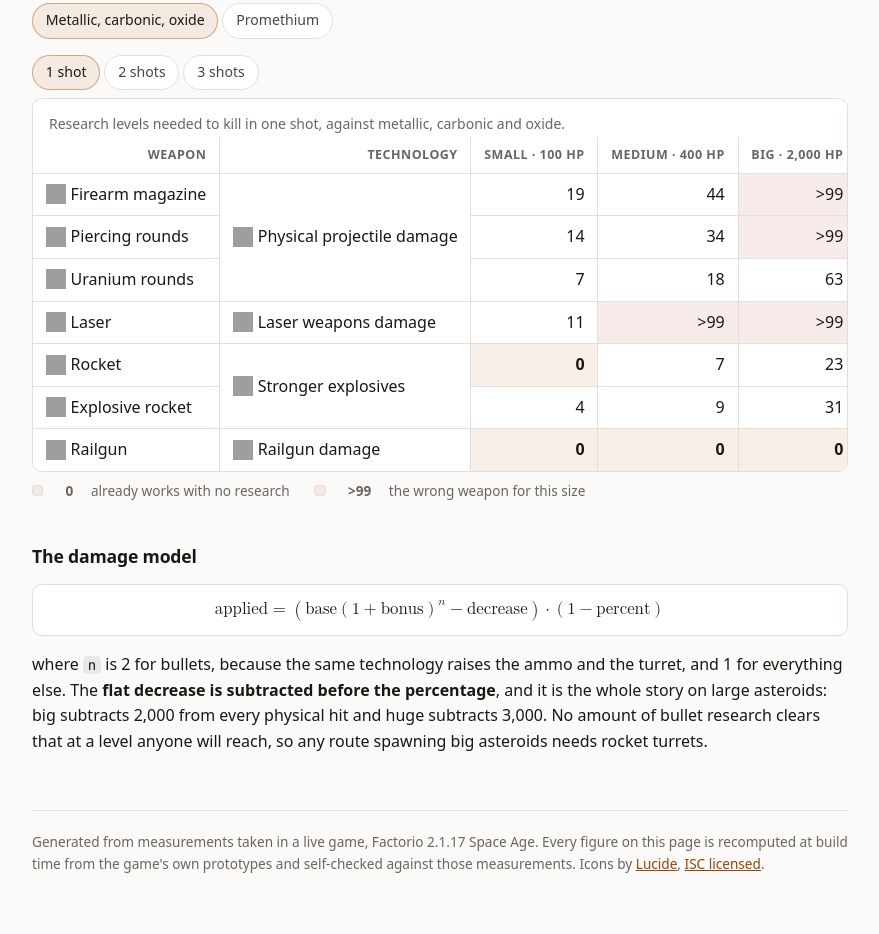
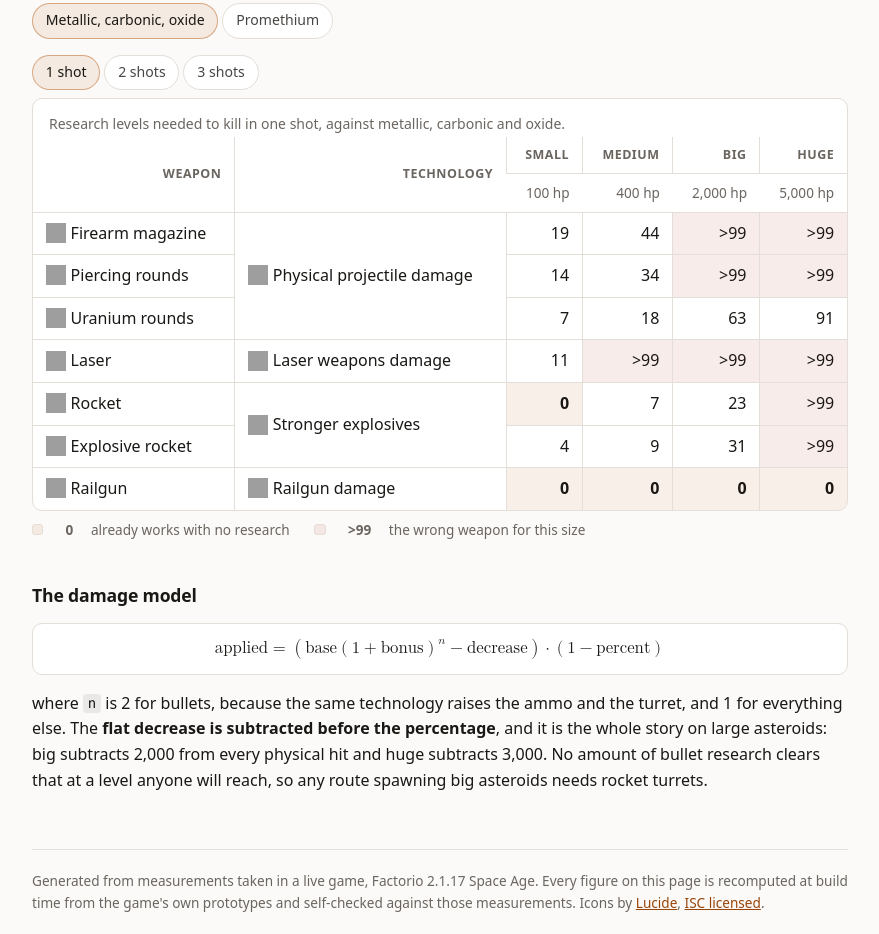
Before and after one commit to My-Stuff-At/factorio, a plain HTML site: page index.html in a window 1280 px wide. Shown: the part 3299-4233 px from the top of the page, without its empty margins (332-1211 px from the left). Drawn offline with Linux system fonts and the light colour scheme; grey boxes are pictures that could not be loaded.

Commit message:
site: cd23a36

```diff
--- a/app.97b26ab7.js
+++ b/app.06bcc4c1.js
@@ -195,10 +195,11 @@ if (combatData) {
     const kind = C.kinds[pick.kindIndex];
     const rows = C.levels[pick.kindIndex][pick.shotIndex];
 
-    // Header carries the hit points, which double for promethium.
-    table.querySelectorAll('thead th[data-size]').forEach(th => {
-      const a = C.sizes.find(x => x.size === th.dataset.size);
-      th.innerHTML = `${a.size} &middot; ${num(a.hp * kind.mul)} hp`;
+    // Hit points sit in their own row under the size headers, and double for
+    // promethium. The size names themselves never change.
+    table.querySelectorAll('thead td[data-size]').forEach(td => {
+      const size = C.sizes.find(x => x.size === td.dataset.size);
+      td.textContent = `${num(size.hp * kind.mul)} hp`;
     });
 
     table.querySelectorAll('tbody tr').forEach((tr, r) => {
--- a/index.html
+++ b/index.html
@@ -11,7 +11,7 @@
 <meta name="viewport" content="width=device-width, initial-scale=1">
 <title>Space platform reference — Factorio Space Age</title>
 <meta name="description" content="Space platform reference for Factorio Space Age: cruise speed by hull width and thruster count, and the weapon research needed to kill each asteroid size, both derived from the game's own prototypes and checked against measurements.">
-<link rel="stylesheet" href="style.7136d66f.css">
+<link rel="stylesheet" href="style.4edf81c9.css">
 </head>
 <body>
 <div class="layout">
@@ -191,15 +191,18 @@
     <div class="wrap">
         <table class="grid kills" id="kill-grid">
           <caption id="kill-caption">Research levels needed to kill in one shot, against metallic, carbonic and oxide.</caption>
-          <thead><tr><th scope="col">Weapon</th><th scope="col">Technology</th><th scope="col" data-size="Small">Small &middot; 100 hp</th><th scope="col" data-size="Medium">Medium &middot; 400 hp</th><th scope="col" data-size="Big">Big &middot; 2,000 hp</th><th scope="col" data-size="Huge">Huge &middot; 5,000 hp</th></tr></thead>
+          <thead>
+            <tr><th scope="col" rowspan="2">Weapon</th><th scope="col" rowspan="2">Technology</th><th scope="col">Small</th><th scope="col">Medium</th><th scope="col">Big</th><th scope="col">Huge</th></tr>
+            <tr><td class="hp" data-size="Small">100 hp</td><td class="hp" data-size="Medium">400 hp</td><td class="hp" data-size="Big">2,000 hp</td><td class="hp" data-size="Huge">5,000 hp</td></tr>
+          </thead>
           <tbody>
-            <tr><th scope="row"><a class="iref" href="https://wiki.factorio.com/Firearm_magazine" title="Firearm magazine"><img src="https://wiki.factorio.com/images/thumb/Firearm_magazine.png/24px-Firearm_magazine.png" srcset="https://wiki.factorio.com/images/thumb/Firearm_magazine.png/48px-Firearm_magazine.png 2x" width="24" height="24" alt="" decoding="async">Firearm magazine</a></th><th class="tech" scope="rowgroup" rowspan="3"><a class="iref" href="https://wiki.factorio.com/Physical_projectile_damage_(research)" title="Physical projectile damage"><img src="https://wiki.factorio.com/images/thumb/Physical_projectile_damage_(research).png/24px-Physical_projectile_damage_(research).png" srcset="https://wiki.factorio.com/images/thumb/Physical_projectile_damage_(research).png/48px-Physical_projectile_damage_(research).png 2x" width="24" height="24" alt="" decoding="async">Physical projectile damage</a></th><td>19</td><td>44</td><td class="hacky">>99</td><td class="hacky">>99</td></tr>
-            <tr><th scope="row"><a class="iref" href="https://wiki.factorio.com/Piercing_rounds_magazine" title="Piercing rounds magazine"><img src="https://wiki.factorio.com/images/thumb/Piercing_rounds_magazine.png/24px-Piercing_rounds_magazine.png" srcset="https://wiki.factorio.com/images/thumb/Piercing_rounds_magazine.png/48px-Piercing_rounds_magazine.png 2x" width="24" height="24" alt="" decoding="async">Piercing rounds</a></th><td>14</td><td>34</td><td class="hacky">>99</td><td class="hacky">>99</td></tr>
-            <tr><th scope="row"><a class="iref" href="https://wiki.factorio.com/Uranium_rounds_magazine" title="Uranium rounds magazine"><img src="https://wiki.factorio.com/images/thumb/Uranium_rounds_magazine.png/24px-Uranium_rounds_magazine.png" srcset="https://wiki.factorio.com/images/thumb/Uranium_rounds_magazine.png/48px-Uranium_rounds_magazine.png 2x" width="24" height="24" alt="" decoding="async">Uranium rounds</a></th><td>7</td><td>18</td><td>63</td><td>91</td></tr>
-            <tr><th scope="row"><a class="iref" href="https://wiki.factorio.com/Laser_turret" title="Laser turret"><img src="https://wiki.factorio.com/images/thumb/Laser_turret.png/24px-Laser_turret.png" srcset="https://wiki.factorio.com/images/thumb/Laser_turret.png/48px-Laser_turret.png 2x" width="24" height="24" alt="" decoding="async">Laser</a></th><th class="tech" scope="rowgroup" rowspan="1"><a class="iref" href="https://wiki.factorio.com/Laser_weapons_damage_(research)" title="Laser weapons damage"><img src="https://wiki.factorio.com/images/thumb/Laser_weapons_damage_(research).png/24px-Laser_weapons_damage_(research).png" srcset="https://wiki.factorio.com/images/thumb/Laser_weapons_damage_(research).png/48px-Laser_weapons_damage_(research).png 2x" width="24" height="24" alt="" decoding="async">Laser weapons damage</a></th><td>11</td><td class="hacky">>99</td><td class="hacky">>99</td><td class="hacky">>99</td></tr>
-            <tr><th scope="row"><a class="iref" href="https://wiki.factorio.com/Rocket" title="Rocket"><img src="https://wiki.factorio.com/images/thumb/Rocket.png/24px-Rocket.png" srcset="https://wiki.factorio.com/images/thumb/Rocket.png/48px-Rocket.png 2x" width="24" height="24" alt="" decoding="async">Rocket</a></th><th class="tech" scope="rowgroup" rowspan="2"><a class="iref" href="https://wiki.factorio.com/Stronger_explosives_(research)" title="Stronger explosives"><img src="https://wiki.factorio.com/images/thumb/Stronger_explosives_(research).png/24px-Stronger_explosives_(research).png" srcset="https://wiki.factorio.com/images/thumb/Stronger_explosives_(research).png/48px-Stronger_explosives_(research).png 2x" width="24" height="24" alt="" decoding="async">Stronger explosives</a></th><td class="ok-cell">0</td><td>7</td><td>23</td><td class="hacky">>99</td></tr>
-            <tr><th scope="row"><a class="iref" href="https://wiki.factorio.com/Explosive_rocket" title="Explosive rocket"><img src="https://wiki.factorio.com/images/thumb/Explosive_rocket.png/24px-Explosive_rocket.png" srcset="https://wiki.factorio.com/images/thumb/Explosive_rocket.png/48px-Explosive_rocket.png 2x" width="24" height="24" alt="" decoding="async">Explosive rocket</a></th><td>4</td><td>9</td><td>31</td><td class="hacky">>99</td></tr>
-            <tr><th scope="row"><a class="iref" href="https://wiki.factorio.com/Railgun_ammo" title="Railgun ammo"><img src="https://wiki.factorio.com/images/thumb/Railgun_ammo.png/24px-Railgun_ammo.png" srcset="https://wiki.factorio.com/images/thumb/Railgun_ammo.png/48px-Railgun_ammo.png 2x" width="24" height="24" alt="" decoding="async">Railgun</a></th><th class="tech" scope="rowgroup" rowspan="1"><a class="iref" href="https://wiki.factorio.com/Railgun_damage_(research)" title="Railgun damage"><img src="https://wiki.factorio.com/images/thumb/Railgun_damage_(research).png/24px-Railgun_damage_(research).png" srcset="https://wiki.factorio.com/images/thumb/Railgun_damage_(research).png/48px-Railgun_damage_(research).png 2x" width="24" height="24" alt="" decoding="async">Railgun damage</a></th><td class="ok-cell">0</td><td class="ok-cell">0</td><td class="ok-cell">0</td><td class="ok-cell">0</td></tr>
+            <tr><th scope="row"><a class="iref" href="https://wiki.factorio.com/Firearm_magazine" title="Firearm magazine" target="_blank" rel="noopener"><img src="https://wiki.factorio.com/images/thumb/Firearm_magazine.png/24px-Firearm_magazine.png" srcset="https://wiki.factorio.com/images/thumb/Firearm_magazine.png/48px-Firearm_magazine.png 2x" width="24" height="24" alt="" decoding="async">Firearm magazine</a></th><th class="tech" scope="rowgroup" rowspan="3"><a class="iref" href="https://wiki.factorio.com/Physical_projectile_damage_(research)" title="Physical projectile damage" target="_blank" rel="noopener"><img src="https://wiki.factorio.com/images/thumb/Physical_projectile_damage_(research).png/24px-Physical_projectile_damage_(research).png" srcset="https://wiki.factorio.com/images/thumb/Physical_projectile_damage_(research).png/48px-Physical_projectile_damage_(research).png 2x" width="24" height="24" alt="" decoding="async">Physical projectile damage</a></th><td>19</td><td>44</td><td class="hacky">>99</td><td class="hacky">>99</td></tr>
+            <tr><th scope="row"><a class="iref" href="https://wiki.factorio.com/Piercing_rounds_magazine" title="Piercing rounds magazine" target="_blank" rel="noopener"><img src="https://wiki.factorio.com/images/thumb/Piercing_rounds_magazine.png/24px-Piercing_rounds_magazine.png" srcset="https://wiki.factorio.com/images/thumb/Piercing_rounds_magazine.png/48px-Piercing_rounds_magazine.png 2x" width="24" height="24" alt="" decoding="async">Piercing rounds</a></th><td>14</td><td>34</td><td class="hacky">>99</td><td class="hacky">>99</td></tr>
+            <tr><th scope="row"><a class="iref" href="https://wiki.factorio.com/Uranium_rounds_magazine" title="Uranium rounds magazine" target="_blank" rel="noopener"><img src="https://wiki.factorio.com/images/thumb/Uranium_rounds_magazine.png/24px-Uranium_rounds_magazine.png" srcset="https://wiki.factorio.com/images/thumb/Uranium_rounds_magazine.png/48px-Uranium_rounds_magazine.png 2x" width="24" height="24" alt="" decoding="async">Uranium rounds</a></th><td>7</td><td>18</td><td>63</td><td>91</td></tr>
+            <tr><th scope="row"><a class="iref" href="https://wiki.factorio.com/Laser_turret" title="Laser turret" target="_blank" rel="noopener"><img src="https://wiki.factorio.com/images/thumb/Laser_turret.png/24px-Laser_turret.png" srcset="https://wiki.factorio.com/images/thumb/Laser_turret.png/48px-Laser_turret.png 2x" width="24" height="24" alt="" decoding="async">Laser</a></th><th class="tech" scope="rowgroup" rowspan="1"><a class="iref" href="https://wiki.factorio.com/Laser_weapons_damage_(research)" title="Laser weapons damage" target="_blank" rel="noopener"><img src="https://wiki.factorio.com/images/thumb/Laser_weapons_damage_(research).png/24px-Laser_weapons_damage_(research).png" srcset="https://wiki.factorio.com/images/thumb/Laser_weapons_damage_(research).png/48px-Laser_weapons_damage_(research).png 2x" width="24" height="24" alt="" decoding="async">Laser weapons damage</a></th><td>11</td><td class="hacky">>99</td><td class="hacky">>99</td><td class="hacky">>99</td></tr>
+            <tr><th scope="row"><a class="iref" href="https://wiki.factorio.com/Rocket" title="Rocket" target="_blank" rel="noopener"><img src="https://wiki.factorio.com/images/thumb/Rocket.png/24px-Rocket.png" srcset="https://wiki.factorio.com/images/thumb/Rocket.png/48px-Rocket.png 2x" width="24" height="24" alt="" decoding="async">Rocket</a></th><th class="tech" scope="rowgroup" rowspan="2"><a class="iref" href="https://wiki.factorio.com/Stronger_explosives_(research)" title="Stronger explosives" target="_blank" rel="noopener"><img src="https://wiki.factorio.com/images/thumb/Stronger_explosives_(research).png/24px-Stronger_explosives_(research).png" srcset="https://wiki.factorio.com/images/thumb/Stronger_explosives_(research).png/48px-Stronger_explosives_(research).png 2x" width="24" height="24" alt="" decoding="async">Stronger explosives</a></th><td class="ok-cell">0</td><td>7</td><td>23</td><td class="hacky">>99</td></tr>
+            <tr><th scope="row"><a class="iref" href="https://wiki.factorio.com/Explosive_rocket" title="Explosive rocket" target="_blank" rel="noopener"><img src="https://wiki.factorio.com/images/thumb/Explosive_rocket.png/24px-Explosive_rocket.png" srcset="https://wiki.factorio.com/images/thumb/Explosive_rocket.png/48px-Explosive_rocket.png 2x" width="24" height="24" alt="" decoding="async">Explosive rocket</a></th><td>4</td><td>9</td><td>31</td><td class="hacky">>99</td></tr>
+            <tr><th scope="row"><a class="iref" href="https://wiki.factorio.com/Railgun_ammo" title="Railgun ammo" target="_blank" rel="noopener"><img src="https://wiki.factorio.com/images/thumb/Railgun_ammo.png/24px-Railgun_ammo.png" srcset="https://wiki.factorio.com/images/thumb/Railgun_ammo.png/48px-Railgun_ammo.png 2x" width="24" height="24" alt="" decoding="async">Railgun</a></th><th class="tech" scope="rowgroup" rowspan="1"><a class="iref" href="https://wiki.factorio.com/Railgun_damage_(research)" title="Railgun damage" target="_blank" rel="noopener"><img src="https://wiki.factorio.com/images/thumb/Railgun_damage_(research).png/24px-Railgun_damage_(research).png" srcset="https://wiki.factorio.com/images/thumb/Railgun_damage_(research).png/48px-Railgun_damage_(research).png 2x" width="24" height="24" alt="" decoding="async">Railgun damage</a></th><td class="ok-cell">0</td><td class="ok-cell">0</td><td class="ok-cell">0</td><td class="ok-cell">0</td></tr>
           </tbody>
         </table>
     </div>
@@ -219,6 +222,6 @@
 </div>
 <script type="application/json" id="model">{"widths":[8,10,12,14,16,20,24,28],"thrusterCounts":[1,2,3,4],"weight":200000,"thrustPerThruster":{"normal":76943,"legendary":192357.5},"qualityScale":{"_note":"Quality multiplies a thruster wholesale: 1 + 0.3 x level, and legendary is level 5. It scales thrust AND fluid usage by the same factor, so efficiency is unchanged. Measured independently the two thrust constants came out 2.4936 apart, which is measurement error; the exact law is used instead so fuel figures land on whole numbers.","normal":1,"legendary":2.5},"calibrationFill":0.43,"performance":{"min":{"fill":0.1,"fluid_usage":0.1,"effectivity":1},"max":{"fill":0.8,"fluid_usage":2,"effectivity":0.51}},"offset":10,"tiles":800,"qualityLabels":{"normal":"Normal","legendary":"Legendary"},"phaseDelta":{"baseline":0,"low":-10,"high":10},"phaseLabels":{"baseline":"Baseline","low":"−10 km/s","high":"+10 km/s"}}</script>
 <script type="application/json" id="combat">{"sizes":[{"size":"Small","hp":100},{"size":"Medium","hp":400},{"size":"Big","hp":2000},{"size":"Huge","hp":5000}],"weapons":["Firearm magazine","Piercing rounds","Uranium rounds","Laser","Rocket","Explosive rocket","Railgun"],"shotCounts":[1,2,3],"kinds":[{"key":"standard","label":"Metallic, carbonic, oxide","mul":1},{"key":"promethium","label":"Promethium","mul":2}],"levels":[[[[19,44,142,203],[14,34,111,160],[7,18,63,91],[11,288,2859,null],[0,7,23,5001],[4,9,31,6668],[0,0,0,0]],[[12,30,121,166],[9,23,95,131],[4,12,53,74],[6,145,1430,17859],[0,4,12,2501],[0,5,16,3334],[0,0,0,0]],[[9,24,114,152],[7,18,89,120],[2,9,50,68],[4,97,954,11907],[0,0,8,1668],[0,3,11,2223],[0,0,0,0]]],[[[28,63,176,262],[21,49,138,206],[11,27,78,118],[20,573,5716,null],[5,12,45,10001],[6,16,60,13334],[0,0,0,2]],[[19,44,142,203],[14,34,111,160],[7,18,63,91],[11,288,2859,null],[0,7,23,5001],[4,9,31,6668],[0,0,0,0]],[[15,35,128,180],[11,27,101,141],[5,14,57,80],[8,192,1907,null],[0,5,16,3334],[0,6,21,4445],[0,0,0,0]]]]}</script>
-<script type="module" src="app.97b26ab7.js"></script>
+<script type="module" src="app.06bcc4c1.js"></script>
 </body>
 </html>
--- a/style.7136d66f.css
+++ b/style.4edf81c9.css
@@ -256,3 +256,10 @@ th .iref { font-weight:inherit; }
 .kills tbody th { font-weight:400; color:var(--fg); }
 .kills tbody th.tech { text-align:left; vertical-align:middle;
   border-left:1px solid var(--rule); }
+
+/* The hit-point row is data, not a header: it sits inside thead so the Weapon
+   and Technology headers can span both rows, but it reads like every other body
+   cell. Muted only slightly, because it is context for the column rather than an
+   answer to the question the table is asking. */
+.kills thead td.hp { font-weight:400; color:var(--muted); text-transform:none;
+  letter-spacing:normal; font-size:.85rem; }
```
